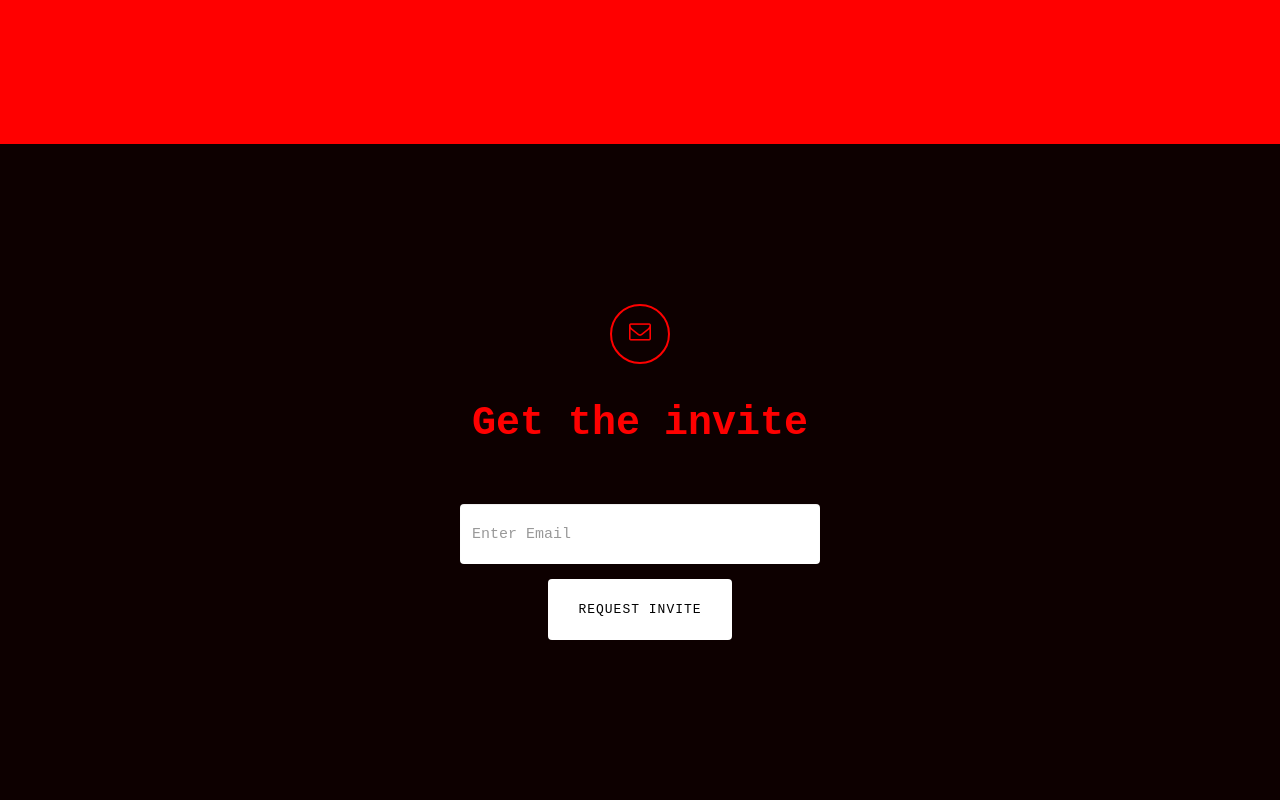
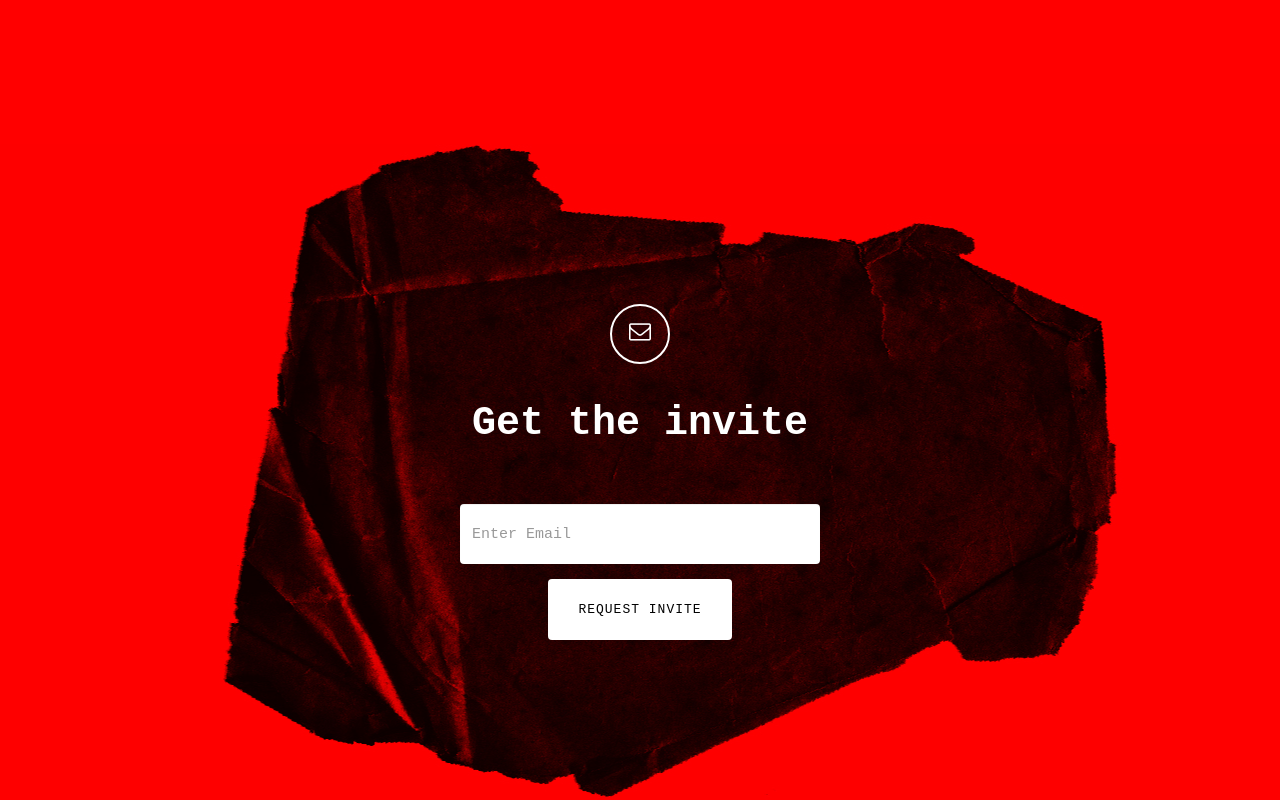
Before and after one commit to IlyaKa97/zarinagidsite.github.io, a plain HTML site: page index.html in a window 1280 px wide. Shown: the part 3176-3976 px from the top of the page. Drawn offline with nearby package versions, Linux system fonts and the light colour scheme.

Commit message:
Final_back_1

```diff
--- a/css/main.css
+++ b/css/main.css
@@ -386,7 +386,15 @@ header {
 	padding: 200px 0px;
 }
 
-.pad-lg {
+.backimg {
+  background: url(../img/Zarina_back_invite.jpg)  no-repeat center center;
+ padding: 160px 0px;
+}
+
+.black1 {
+  color: white ;
+}
+.pad-lg1 {
   background-color:#ff0000;
 	padding: 160px 0px;
 }
@@ -458,13 +466,13 @@ hr.line {
 }
 
 .fa-envelope-o {
-  color: #fe0000;
+  color: white;
   font-size: 22px;
   display: block;
   padding-top: 15px;
   width: 60px;
   height: 60px;
-  border: 2px solid #fe0000;
+  border: 2px solid white;
   -moz-border-radius: 30px;
   -o-border-radius: 30px;
   -webkit-border-radius: 30px;
--- a/index.html
+++ b/index.html
@@ -127,7 +127,7 @@
 
 
     <!--Pricing-->
-    <section id="pricing" class="pad-lg">
+    <section id="pricing" class="pad-lg1">
       <div class="container">
         <div class="row margin-40">
           <div class="col-sm-8 col-sm-offset-2 text-center">
@@ -178,12 +178,15 @@
     </section>
 
 
-    <section id="invite" class="pad-lg light-gray-bg">
+    <section id="invite" class="pad-lg ">
+      <div class="backimg">
+
+
       <div class="container">
         <div class="row">
           <div class="col-sm-8 col-sm-offset-2 text-center">
-            <i class="fa fa-envelope-o margin-40"></i>
-            <h2 class="black">Get the invite</h2>
+            <i class="fa fa-envelope-o margin-40 black1"></i>
+            <h2 class="black1">Get the invite</h2>
             <br />
             <p class="black"></p>
             <br />
@@ -202,6 +205,7 @@
           </div>
         </div>
       </div>
+    </div>
     </section>
 
 
```
Also changed, not shown: img/Zarina_back_invite.jpg (added), img/Zarina_back_main_info.jpg.
